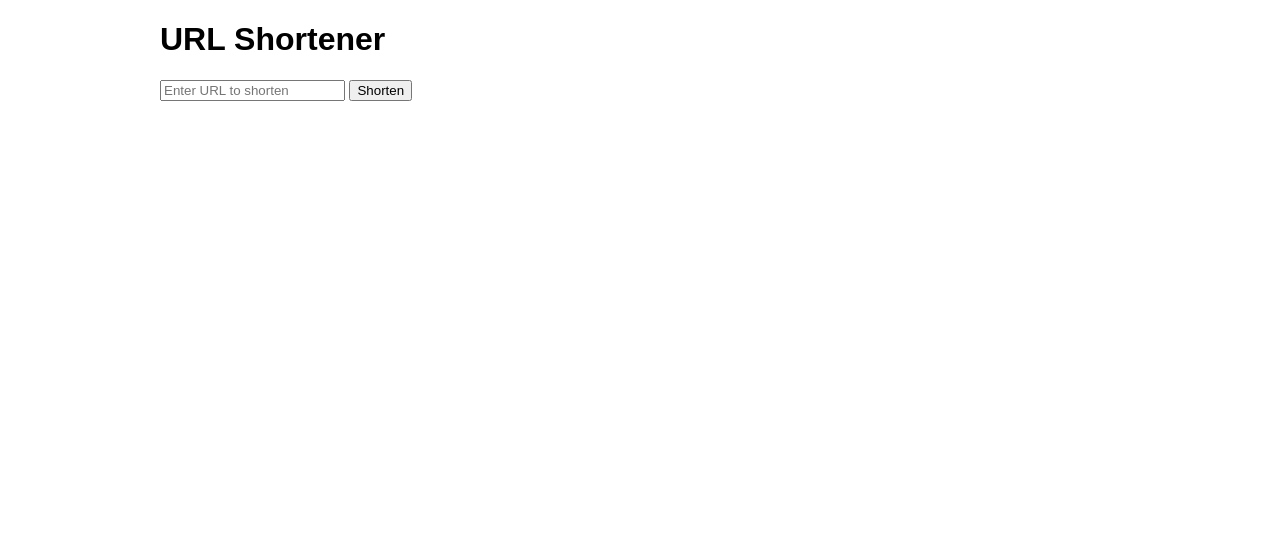
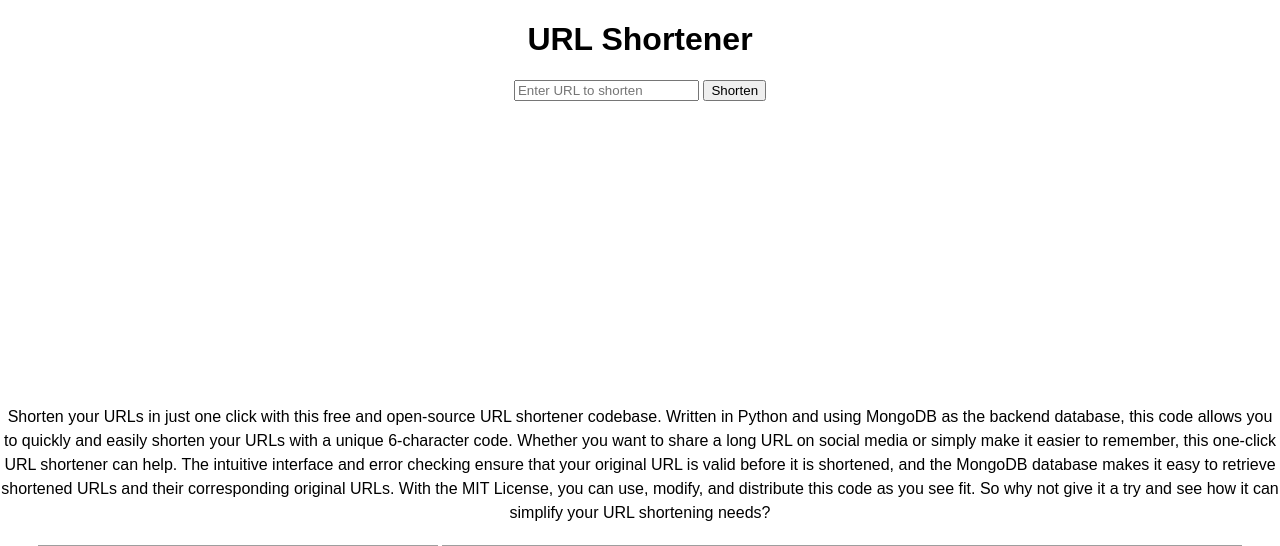
Before and after one commit to PythonPlumber/zly, a Flask app: template templates/index.html in a window 1280 px wide. Shown: the top 546 px of the page. Before the commit the page ends 101 px from the top, so only its background shows below. Run offline with Flask 3, Linux system fonts and the light colour scheme; the template is opened without the code that fills it, so the values that code supplies are empty; grey boxes are pictures that could not be loaded.

Commit message:
Update index.html

```diff
--- a/templates/index.html
+++ b/templates/index.html
@@ -2,15 +2,71 @@
 <html>
   <head>
     <title>URL Shortener</title>
-    <link rel="stylesheet" type="text/css" href="{{ url_for('static', filename='style.css') }}">
+    <link
+      rel="stylesheet"
+      type="text/css"
+      href="{{ url_for('static', filename='style.css') }}"
+    />
+    <link
+      rel="icon"
+      href="https://cdn.glitch.global/bd5b06bb-74cc-4ef7-90cb-e7cc561ea9ed/thumbnails%2F1828108.png"
+    />
   </head>
   <body>
+    <center>
       <div class="container">
         <h1>URL Shortener</h1>
         <form method="POST" action="{{ url_for('shorten') }}">
-            <input type="text" name="url" placeholder="Enter URL to shorten" required>
+          <input
+            type="text"
+            name="url"
+            placeholder="Enter URL to shorten"
+            required
+          />
           <button type="submit">Shorten</button>
         </form>
       </div>
+      <br />
+      <br />
+      <br />
+      <br />
+      <br />
+      <br />
+      <br />
+      <br />
+      <br />
+      <br />
+      <br />
+      <br />
+      <br />
+      <br />
+      <br />
+      <br />
+      <p>
+        Shorten your URLs in just one click with this free and open-source URL
+        shortener codebase. Written in Python and using MongoDB as the backend
+        database, this code allows you to quickly and easily shorten your URLs
+        with a unique 6-character code. Whether you want to share a long URL on
+        social media or simply make it easier to remember, this one-click URL
+        shortener can help. The intuitive interface and error checking ensure
+        that your original URL is valid before it is shortened, and the MongoDB
+        database makes it easy to retrieve shortened URLs and their
+        corresponding original URLs. With the MIT License, you can use, modify,
+        and distribute this code as you see fit. So why not give it a try and
+        see how it can simplify your URL shortening needs?
+      </p>
+      <img
+        src="https://img.shields.io/badge/flask-%23000.svg?style=for-the-badge&logo=flask&logoColor=white"
+      />
+      <img
+        src="https://img.shields.io/badge/MongoDB-%234ea94b.svg?style=for-the-badge&logo=mongodb&logoColor=white"
+      /><img
+        src="https://img.shields.io/badge/glitch-%233333FF.svg?style=for-the-badge&logo=glitch&logoColor=white"
+      />
+      <br />
+      <img
+        src="https://cdn.glitch.global/bd5b06bb-74cc-4ef7-90cb-e7cc561ea9ed/666e8f9a-c926-48ef-aa35-2e04dc3e7df0.image.png"
+      />
+    </center>
   </body>
 </html>
```
Lines whose indentation alone changed are shown as unchanged.
